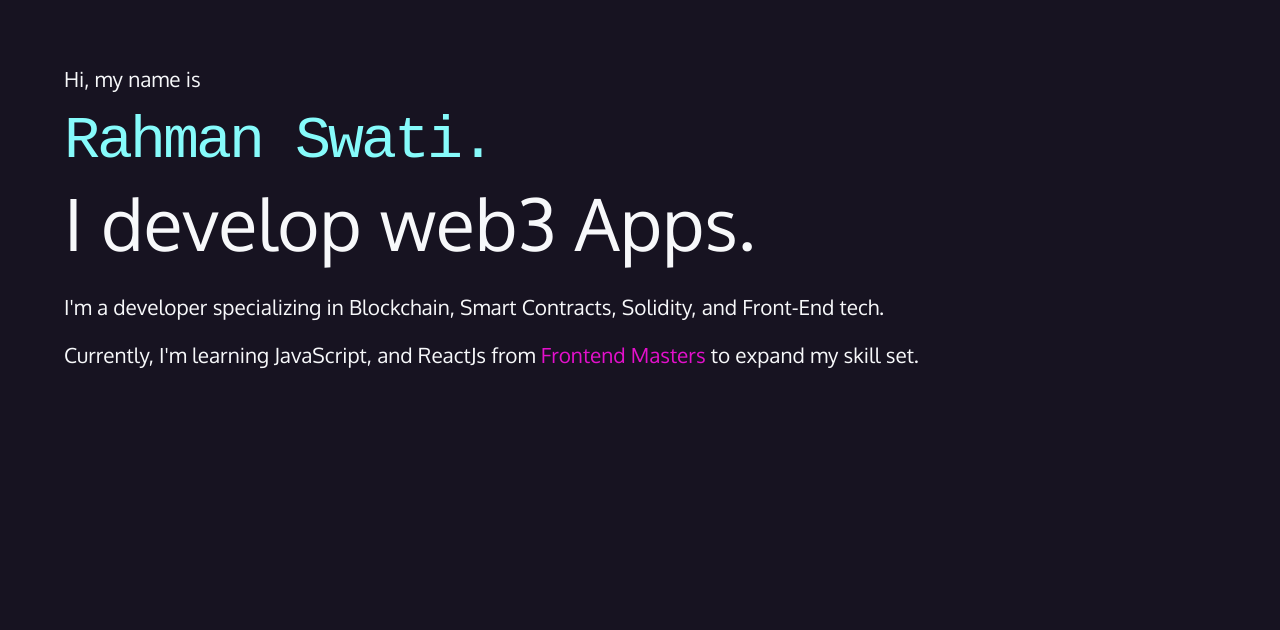
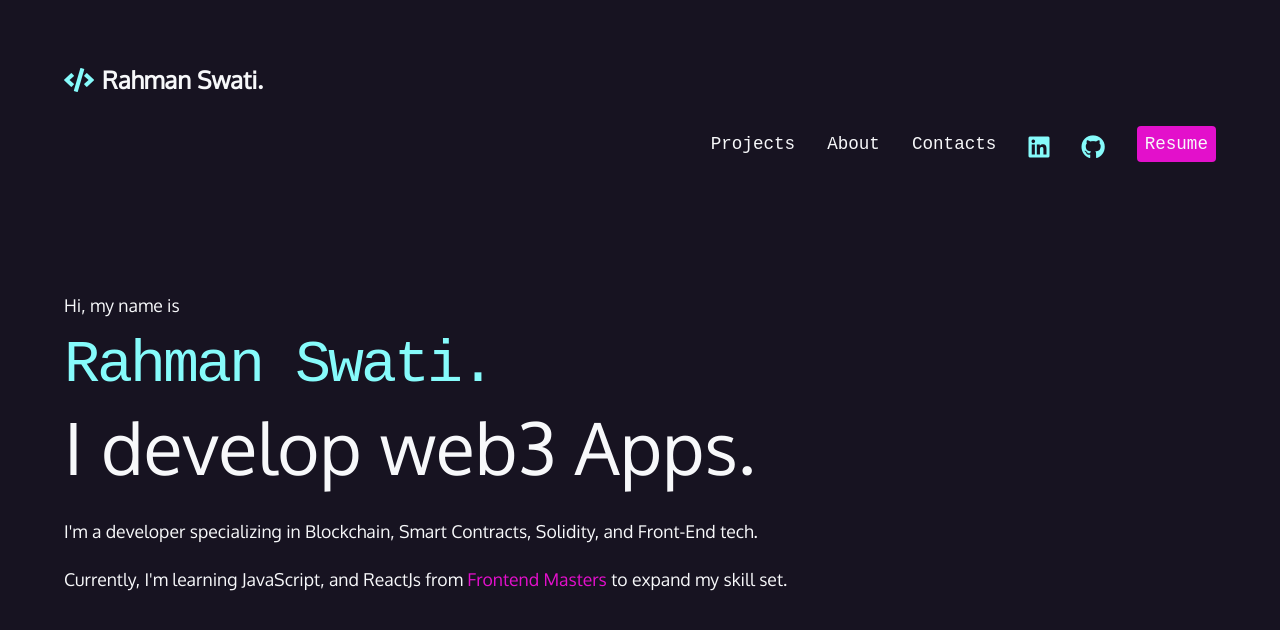
Before and after one commit to surswaty/my-portfolio, a React (Create React App) app: page / in a window 1280 px wide. Shown: the top 630 px of the page. Built offline with nearby package versions, Linux system fonts and the light colour scheme; a web font is replaced by a local one.

Commit message:
created the nav bar

```diff
--- a/src/App.js
+++ b/src/App.js
@@ -1,10 +1,13 @@
 import Intro from "./Intro";
+import Nav from "./Nav";
+import Contact from "./Contact"
 
 function App() {
   return (
     <div>
-
+      <Nav />
       <Intro />
+      <Contact />
     </div>
   );
 }
--- /dev/null
+++ b/src/Nav.js
@@ -0,0 +1,36 @@
+
+const Nav = () => {
+    return(
+        <nav className="font-mono max-w-7xl p-16">
+            <ul className="flex flex-wrap md:justify-end justify-center  space-x-8 space-y-8 m-0 p-0 list-none">
+                <li className="lg:w-full text-2xl font-bold w-full ">
+                    <h1>
+                        <a href="index.html" className="font-sans">
+                            <span className="fas fa-code text-aqua hover:text-hotmag mr-2"></span>
+                            <span className="text-white hover:text-hotmag">Rahman Swati.</span>
+                        </a>
+                    </h1>
+                </li>
+                <li className=""><a className="text-white" href="#projects">Projects</a></li>
+                <li><a className="text-white" href="about.html">About</a></li>
+                <li><a className="text-white" href="#contacts">Contacts</a></li>
+                <li>
+                    <a href="https://linkedin.com/in/remanswati" >
+                        <span className="fab fa-linkedin text-aqua hover:text-hotmag text-2xl"></span>
+                        <span className="sr-only">linkedIn</span>
+                    </a>
+                </li>
+                <li>
+                    <a href="https://github.com/remanswaty/">
+                        <span className="fab fa-github text-aqua hover:text-hotmag text-2xl "></span>
+                        <span className="sr-only">Github</span>
+                    </a>
+                </li>
+                <li className=""><a href="" target="blank" className="button bg-magenta text-white p-2 rounded hover:text-white hover:bg-hotmag ">Resume</a></li>
+
+            </ul>
+        </nav>
+    );
+}
+
+export default Nav;
--- a/src/index.css
+++ b/src/index.css
@@ -12,7 +12,7 @@ body {
     font-family: ["Oxygen, sans-serif"];
     background-color: #171321;
     color: #f7f8fa;
-    font-size: 1.3rem;
+    font-size: 1.1rem;
   }
   a {
     color: #e310cb;
```
